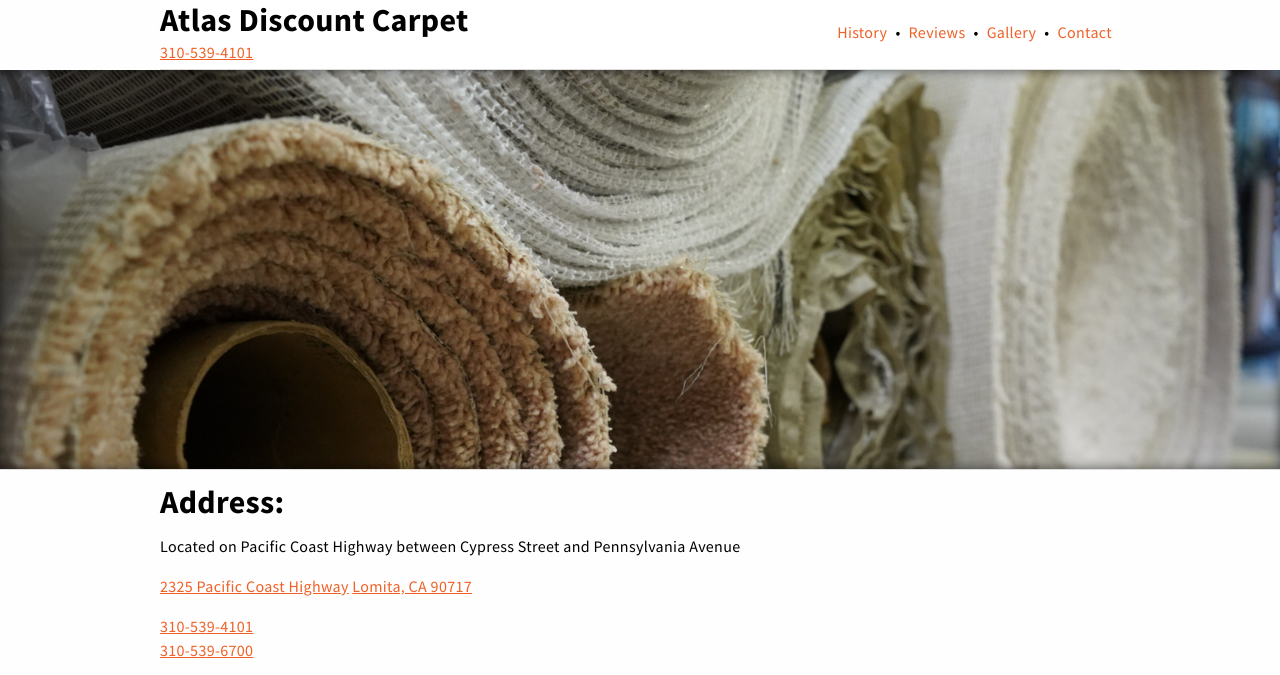
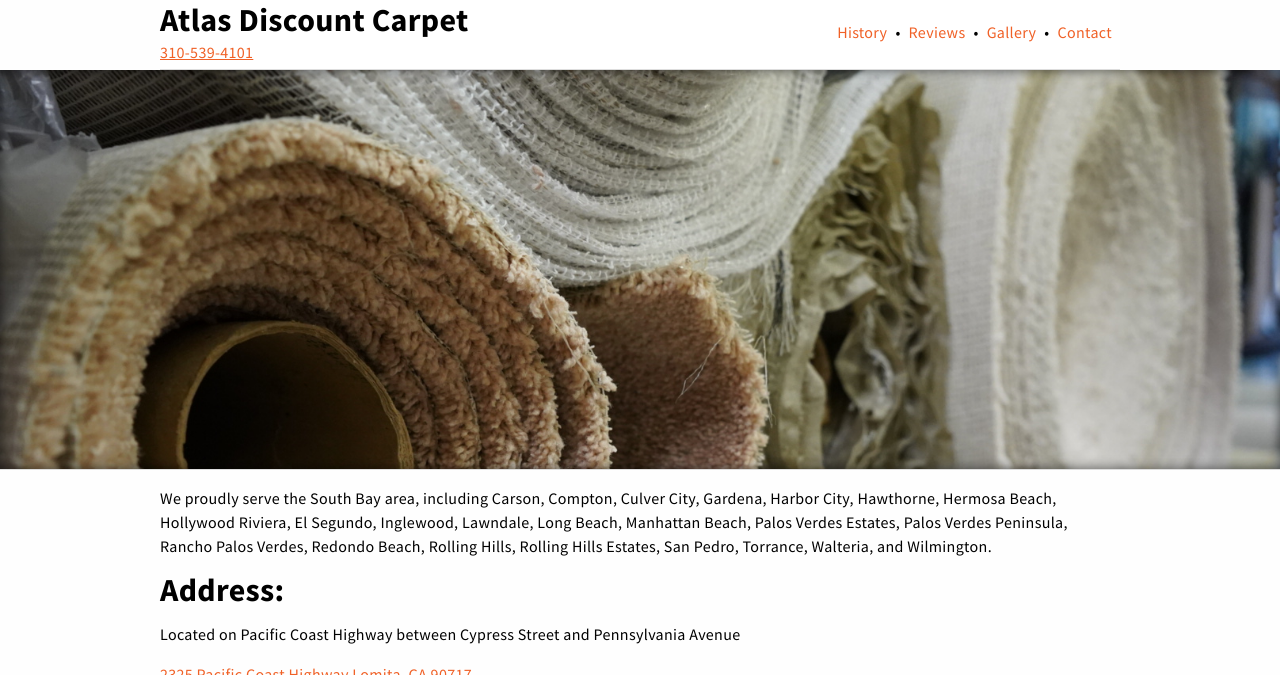
Before and after one commit to atlascarpetdev/atlascarpetdev.github.io, a Jekyll site: the page built from contact.md, in a window 1280 px wide and 900 px high, cut to the strip 0-675 px from the top of the window. Built offline with Jekyll 4.4.1, drawn with Linux system fonts in a browser that asks for light colours.

Commit message:
Update from Forestry.io Atlas Carpet dev updated contact.md

```diff
--- a/contact.md
+++ b/contact.md
@@ -1,8 +1,11 @@
 ---
 title: Contact
 image: 8.jpg
-order: 4
+order: "4"
 layout: default
-permalink: /contact.html
+permalink: "/contact.html"
+
 ---
+We proudly serve the South Bay area, including Carson, Compton, Culver City, Gardena, Harbor City, Hawthorne, Hermosa Beach, Hollywood Riviera, El Segundo, Inglewood, Lawndale, Long Beach, Manhattan Beach, Palos Verdes Estates, Palos Verdes Peninsula, Rancho Palos Verdes, Redondo Beach, Rolling Hills, Rolling Hills Estates, San Pedro, Torrance, Walteria, and Wilmington.
+
 {% include contact.html %}
```
Also changed, not shown: .forestry/settings.yml.
